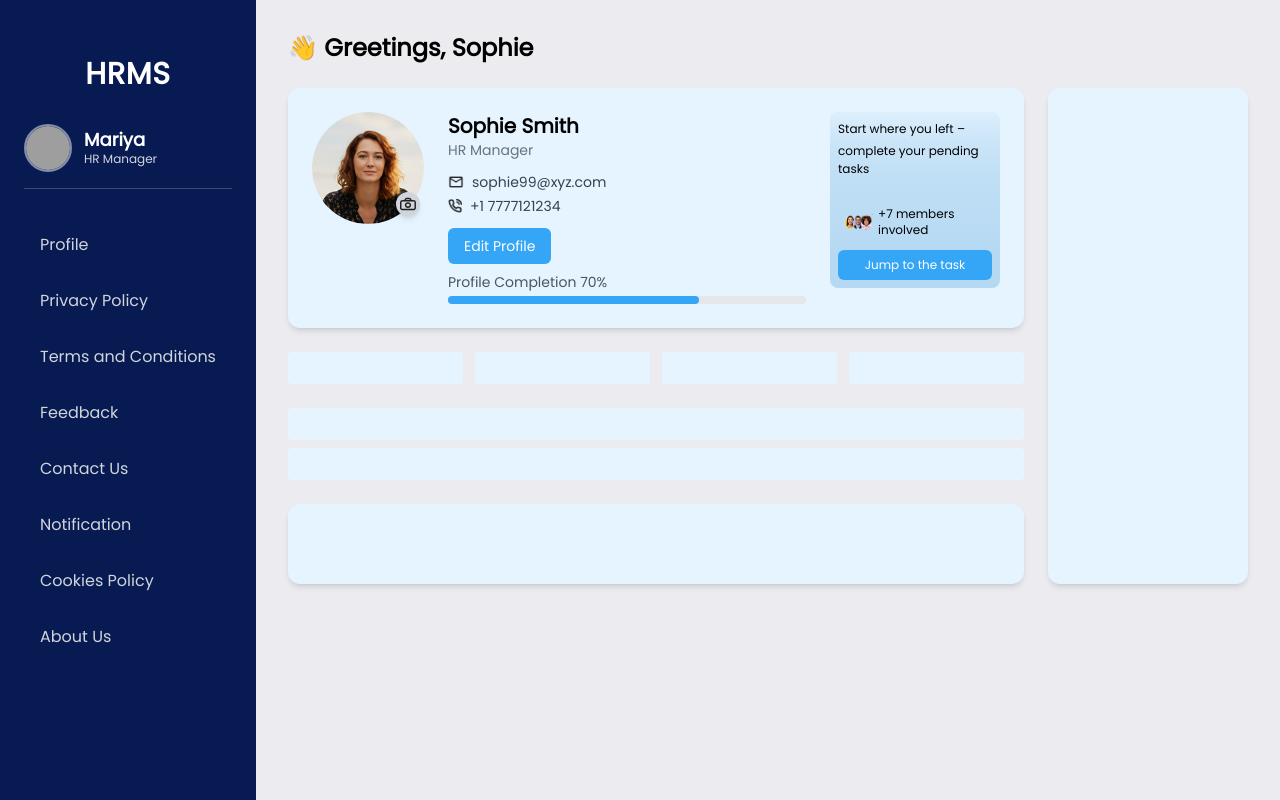
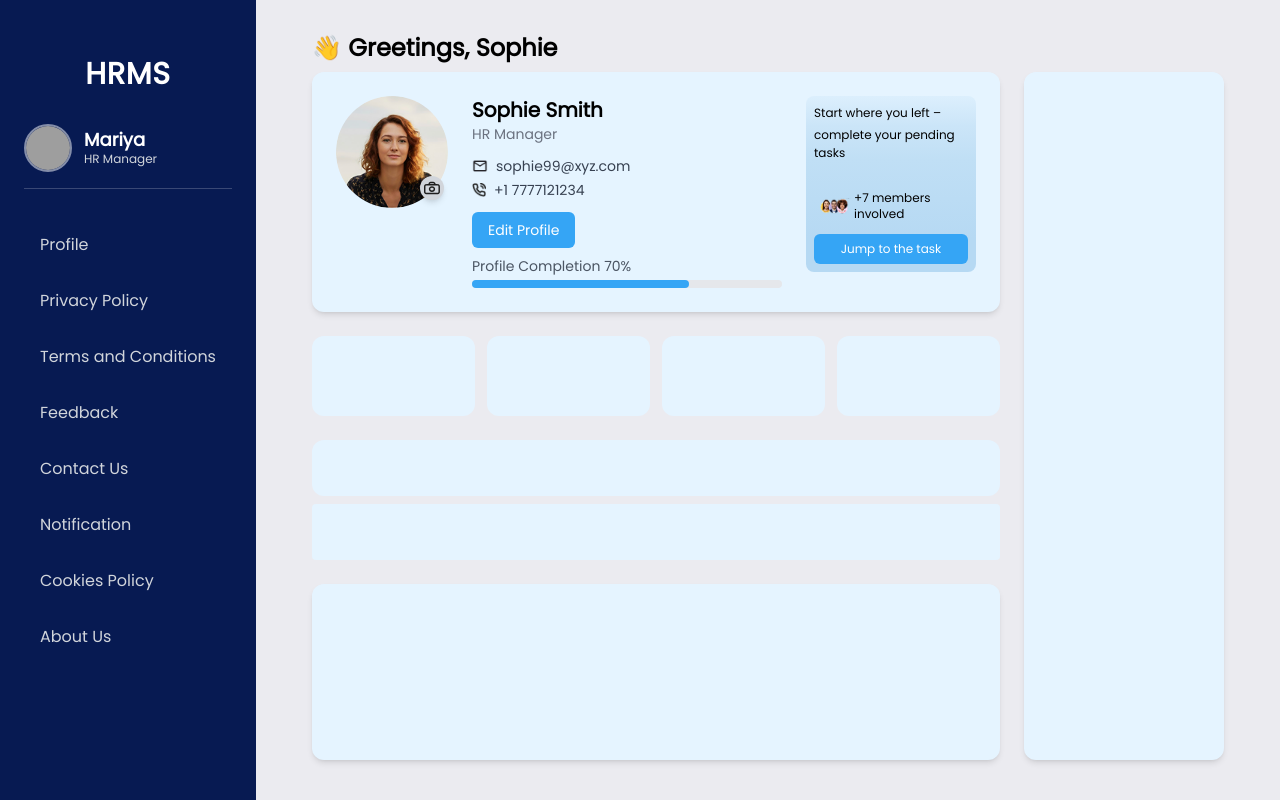
Before and after one commit to jogipradnya/HRMS-FigmaPages, a React (Create React App) app: page / in a window 1280 px wide. Built offline with nearby package versions, Linux system fonts and the light colour scheme; grey boxes are pictures that could not be loaded.

Commit message:
profile page update

```diff
--- a/src/pages/Profile.js
+++ b/src/pages/Profile.js
@@ -7,11 +7,11 @@ import profileimage from "../assets/profile-image.png";
 
 const Profile = () => {
   return (
-    <div className="w-full min-h-screen">
+    <div className="w-full min-h-screen md:px-6">
       <div className="max-w-7xl mx-auto">
 
         {/* Greeting */}
-        <h2 className="text-2xl font-semibold mb-6">👋 Greetings, Sophie</h2>
+        <h2 className="text-2xl font-semibold mb-2">👋 Greetings, Sophie</h2>
 
         {/* MAIN LAYOUT */}
         <div className="flex flex-col lg:flex-row gap-6">
@@ -87,21 +87,21 @@ const Profile = () => {
 
             {/* ---------------- WORK OVERFLOW ---------------- */}
             <section className="flex flex-row gap-3 justify-between">
-             <div className="bg-[#E5F4FF] p-4  rounded w-full"></div>
-             <div className="bg-[#E5F4FF] p-4  rounded w-full"></div>
-             <div className="bg-[#E5F4FF] p-4  rounded w-full"></div>
-             <div className="bg-[#E5F4FF] p-4 rounded w-full"></div>
+             <div className="bg-[#E5F4FF] p-4  rounded-xl w-full min-h-20"></div>
+             <div className="bg-[#E5F4FF] p-4  rounded-xl w-full"></div>
+             <div className="bg-[#E5F4FF] p-4  rounded-xl  w-full"></div>
+             <div className="bg-[#E5F4FF] p-4 rounded-xl w-full"></div>
 
             </section>
 
             {/* ---------------- DUE TASKS ---------------- */}
             <section className="flex flex-col gap-2">
-             <div className="bg-[#E5F4FF] p-4  rounded w-full"></div>
-              <div className="bg-[#E5F4FF] p-4  rounded w-full"></div>
+             <div className="bg-[#E5F4FF] p-4  rounded-xl w-full min-h-14"></div>
+              <div className="bg-[#E5F4FF] p-4  rounded w-full  min-h-14"></div>
             </section>
 
             {/* ---------------- QUICK ACTIONS ---------------- */}
-            <section className="p-4 bg-[#E5F4FF] rounded-xl shadow-md min-h-20">
+            <section className="p-4 bg-[#E5F4FF] rounded-xl shadow-md min-h-44">
 
             </section>
 
```
